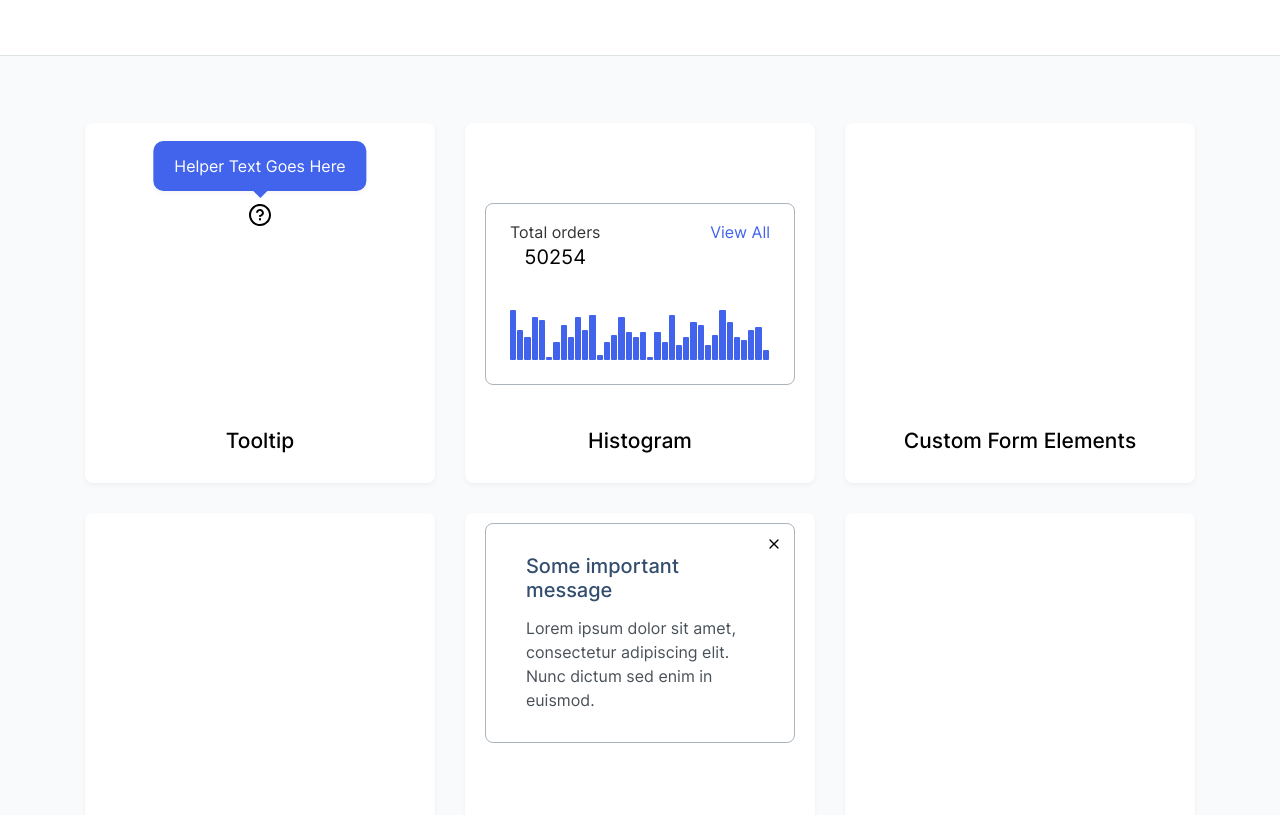
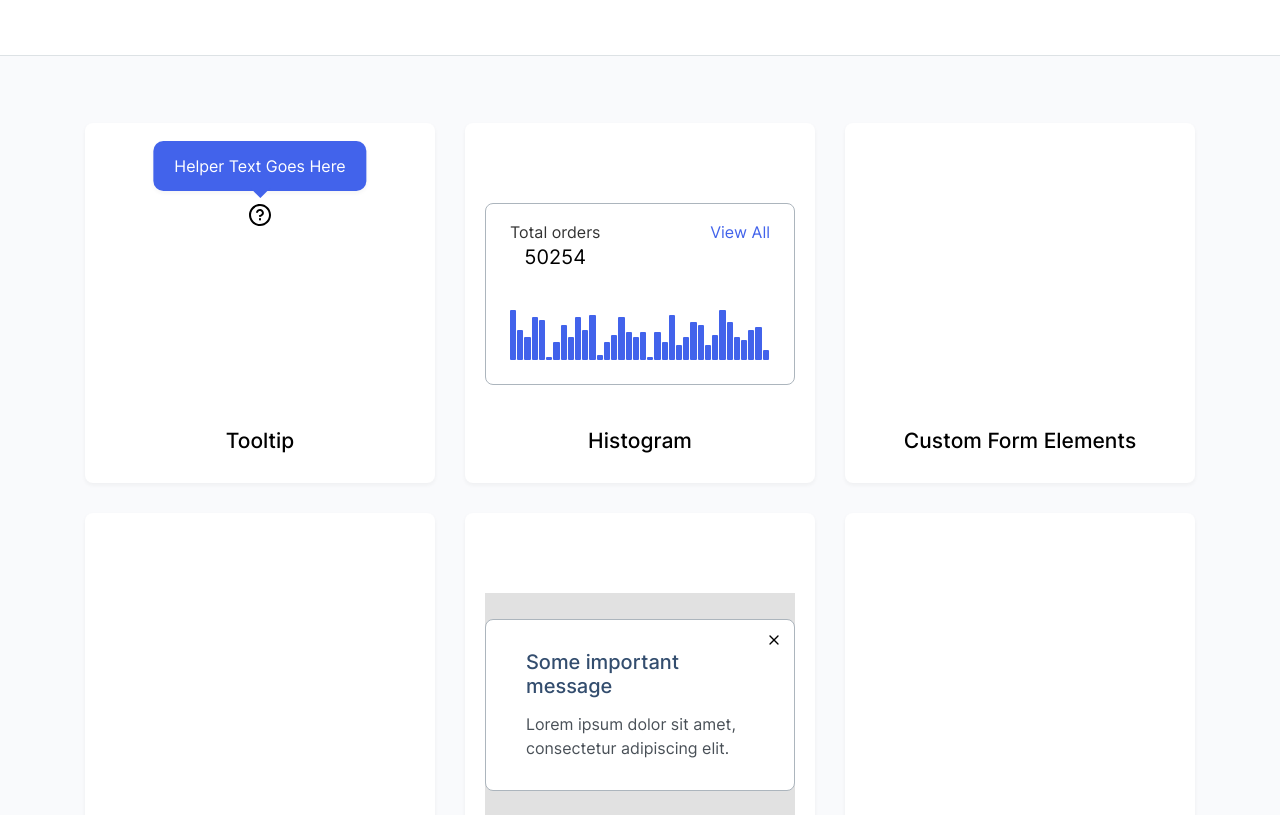
Before and after one commit to js-tasks-ru/htmlcss-20210708_kirill-lappo, a website: page index.html in a window 1280 px wide. Shown: the part 155-970 px from the top of the page. Drawn offline with nearby package versions, Linux system fonts and the light colour scheme.

Commit message:
corrected modal postioning on preview page

```diff
--- a/index.html
+++ b/index.html
@@ -24,6 +24,8 @@
         /* To make modal modal be placed inside of preview container */
         #modalDialogPreview {
             position: relative;
+            width: 100%;
+            height: 100%;
         }
 
     </style>
@@ -141,7 +143,7 @@
 
                 <div class="component-preview component-list__item">
                     <div class="component-preview__preview">
-                        <div id="modalDialogPreview" class="component-preview__preview">
+                        <div id="modalDialogPreview">
                             <div class="modal-window">
                                 <div class="modal-window__backdrop"></div>
                                 <div class="modal-window__window">
@@ -150,7 +152,7 @@
                                             Some important message
                                         </h1>
                                         <p class="modal-window__content-description">
-                                            Lorem ipsum dolor sit amet, consectetur adipiscing elit. Nunc dictum sed enim in euismod.
+                                            Lorem ipsum dolor sit amet, consectetur adipiscing elit.
                                         </p>
                                     </div>
                                     <svg id="modal-close" class="modal-window__close-icon">
```
